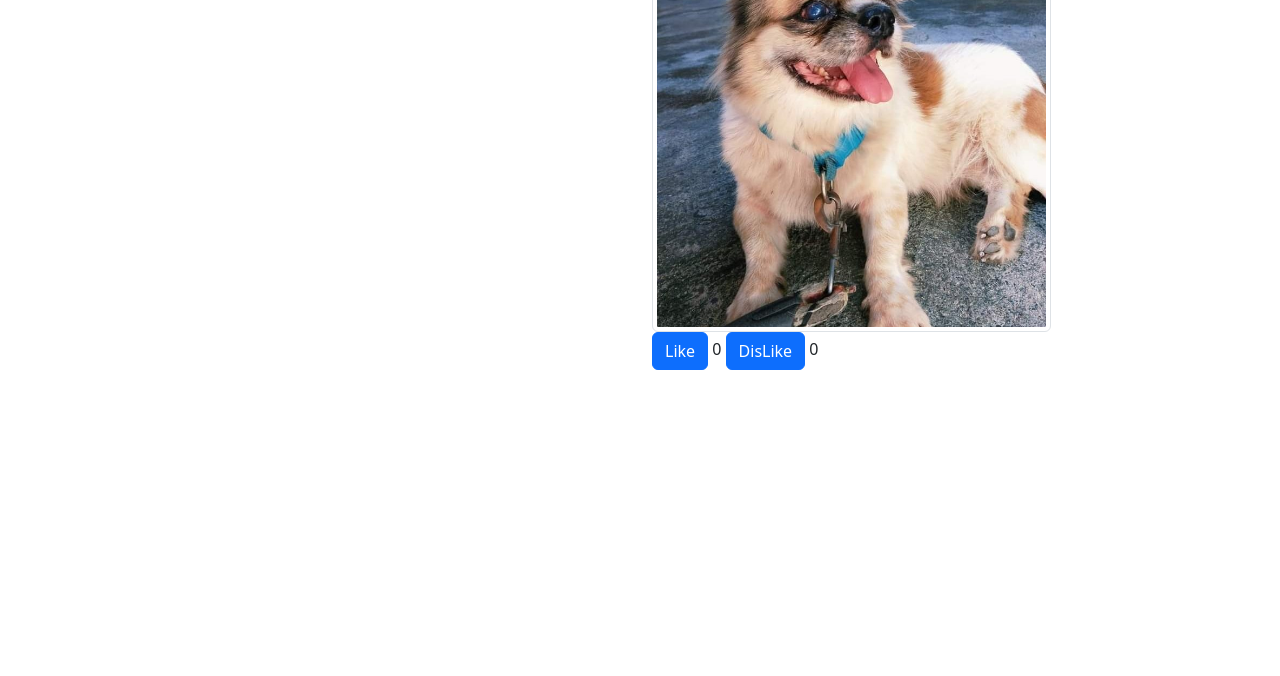
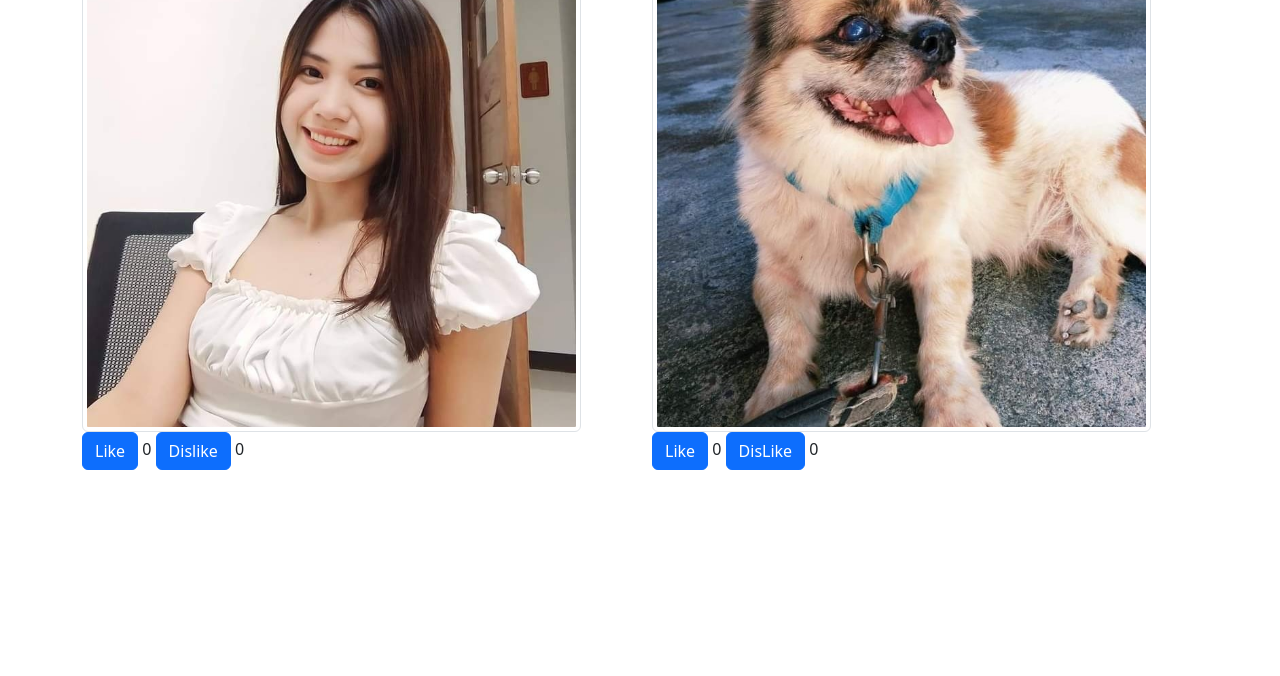
Before and after one commit to Roseannsalindong/Roseannsalindong.github.io, a plain HTML site: page index.html in a window 1280 px wide. Shown: the part 124-800 px from the top of the page. Drawn offline with nearby package versions, Linux system fonts and the light colour scheme.

Commit message:
Update index.html

```diff
--- a/index.html
+++ b/index.html
@@ -14,7 +14,7 @@
   <div class="row">
     <div class="col-6">
       <h1>  ROSE ANNE </h1>
-      <img src="rose.jpg" class="img-thumbnail" style="with:400px;height:400px;"/><br>
+      <img src="rose.jpeg" class="img-thumbnail" style="with:400px;height:500px;"/><br>
         <button type= "button" class="btn btn-primary" id="btnLike1"> Like </button>
         <output id="count1"> 0 </output>
         <button type= "button" class="btn btn-primary" id="btnDLike1"> Dislike </button>
@@ -24,7 +24,7 @@
 
       <div class="col-6">
          <h1> PET LOVER </h1>
-      <img src="gold.jpeg"  class="img-thumbnail" style="with:400px;height:400px;"/><br>
+      <img src="gold.jpeg"  class="img-thumbnail" style="with:400px;height:500px;"/><br>
         <button type= "button" class="btn btn-primary" id="btnLike2"> Like </button>
         <output id="count2"> 0 </output>
         <button type= "button" class="btn btn-primary" id="btnDlike2"> DisLike </button>
```
